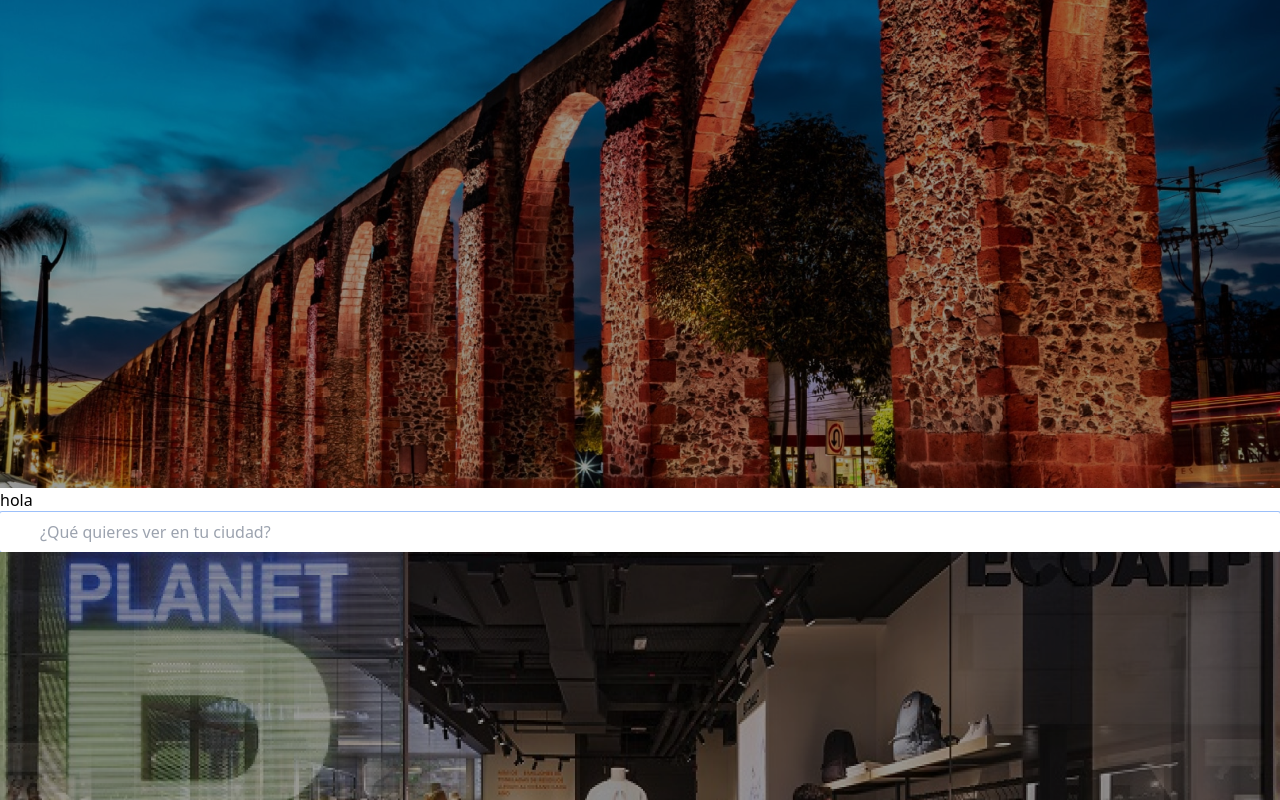
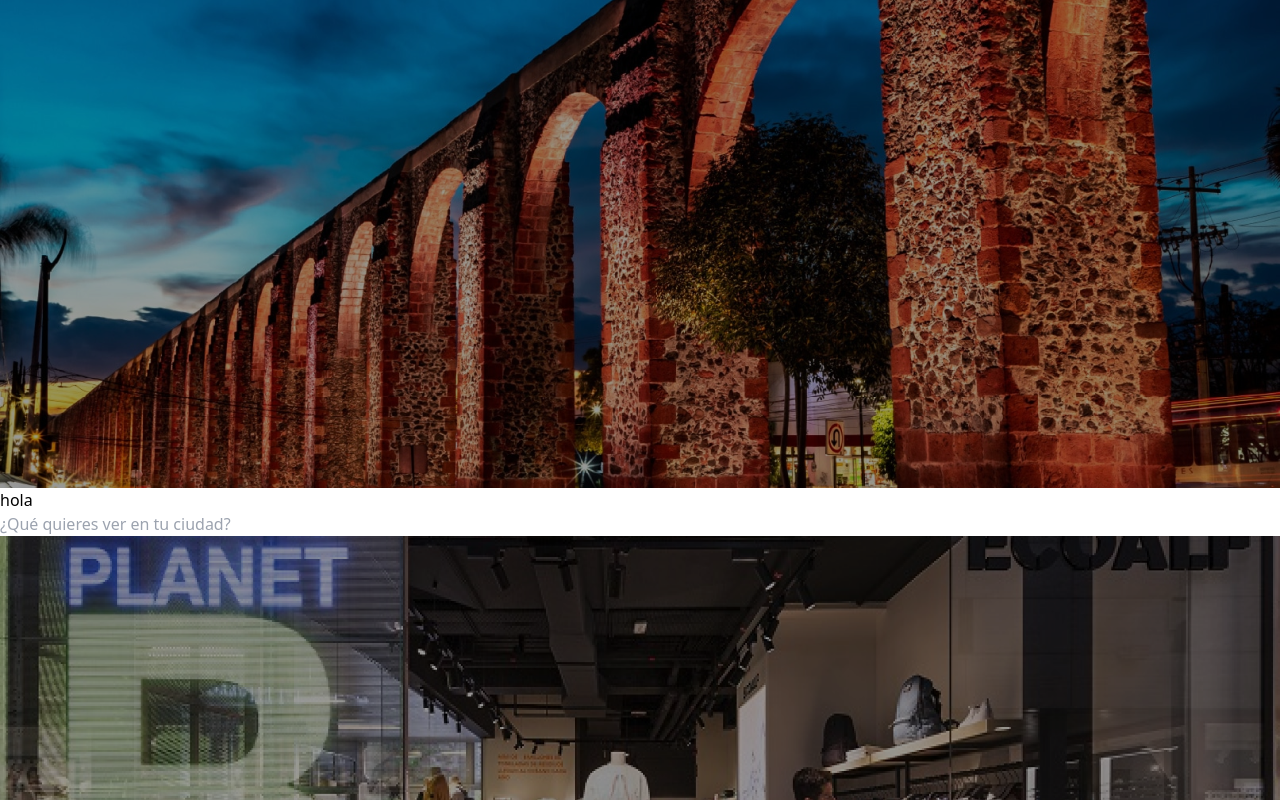
Before and after one commit to EduardoPR15/ParaCuando, a Next.js app: page / in a window 1280 px wide. Shown: the top 800 px of the page. Built offline with nearby package versions, Linux system fonts and the light colour scheme.

Commit message:
fix: header-footer34

```diff
--- a/components/Searcher.tsx
+++ b/components/Searcher.tsx
@@ -1,24 +1,9 @@
 type Props = {};
-import vector from '../public/Vector.png';
 
 const Searcher = (props: Props) => {
   return (
     <div className="w-465 h-46">
-      <input
-        type="text"
-        rounded-lg
-        className="focus:ring-2
-
-        focus:outline-none
-        appearance-none
-        w-full
-        text-sm
-        leading-6
-        text-slate-600
-        rounded-sm py-2 pl-10 ring-1 ring-slate-200 shadow-sm"
-        placeholder="¿Qué quieres ver en tu ciudad?"
-        aria-label={vector}
-      />
+      <input type="text" placeholder="¿Qué quieres ver en tu ciudad?" />
     </div>
   );
 };
```
Also changed, not shown: components/Header.tsx (+1 -1 lines).
